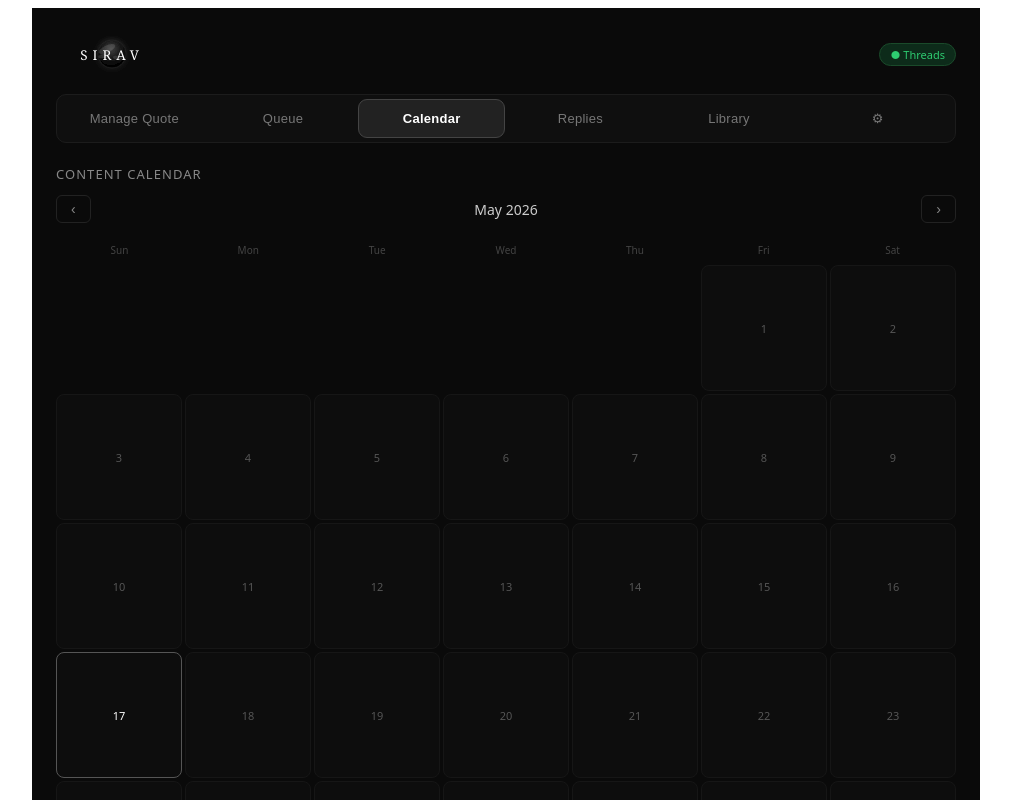
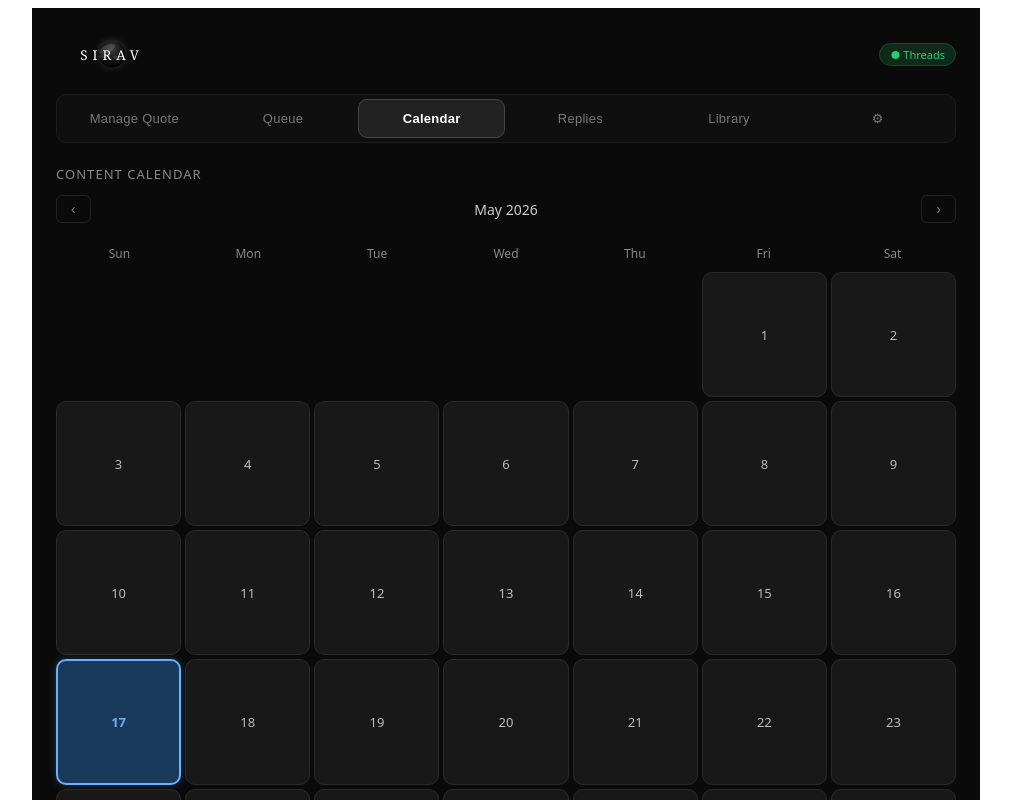
Before and after one commit to jsirav/sirav-app, a React (Vite) app: page / in a window 1280 px wide. Both pictures are taken after a click on the button "Calendar". Shown: the top 800 px of the page, without its empty margins (134-1145 px from the left). Built offline with nearby package versions, Linux system fonts and the light colour scheme.

Commit message:
Calendar: cleaner borders, brighter days, blue highlight for today

```diff
--- a/src/App.jsx
+++ b/src/App.jsx
@@ -201,9 +201,9 @@ const CalendarView = ({ scheduled }) => {
           style={{ background:"transparent", border:"0.5px solid #222", color:"#888", padding:"5px 14px", borderRadius:6, cursor:"pointer", fontSize:14 }}>›</button>
       </div>
       <div style={{ display:"grid", gridTemplateColumns:"repeat(7,1fr)", gap:2, marginBottom:4 }}>
-        {DAY_NAMES.map(d => <div key={d} style={{ textAlign:"center", fontSize:10, color:"#444", padding:"4px 0" }}>{d}</div>)}
+        {DAY_NAMES.map(d => <div key={d} style={{ textAlign:"center", fontSize:12, color:"#888", padding:"6px 0", fontWeight:500 }}>{d}</div>)}
       </div>
-      <div style={{ display:"grid", gridTemplateColumns:"repeat(7,1fr)", gap:3 }}>
+      <div style={{ display:"grid", gridTemplateColumns:"repeat(7,1fr)", gap:4 }}>
         {cells.map((d, i) => {
           if (!d) return <div key={`e${i}`}/>;
           const has = !!dayMap[d];
@@ -211,16 +211,22 @@ const CalendarView = ({ scheduled }) => {
           const isTd = isToday(d);
           return (
             <div key={d} onClick={() => setSelectedDay(isSel ? null : d)}
-              style={{ aspectRatio:"1", display:"flex", flexDirection:"column", alignItems:"center", justifyContent:"center", borderRadius:8, background:isSel?"#1a1a1a":has?"#0d2b1a":"#0d0d0d", border:isTd?"0.5px solid #555":isSel?"0.5px solid #333":has?"0.5px solid #1a4a2a":"0.5px solid #161616", cursor:"pointer" }}>
-              <span style={{ fontSize:11, color:has?"#2ecc71":isTd?"#fff":"#555" }}>{d}</span>
-              {has && <div style={{ width:3, height:3, borderRadius:"50%", background:"#2ecc71", marginTop:2 }}/>}
+              style={{
+                aspectRatio:"1", display:"flex", flexDirection:"column", alignItems:"center", justifyContent:"center", borderRadius:10, cursor:"pointer",
+                background: isTd ? "#1a3a5c" : isSel ? "#222" : has ? "#0d2b1a" : "#181818",
+                border: isTd ? "2px solid #6ab0ff" : isSel ? "1px solid #555" : has ? "1px solid #2a6a3a" : "1px solid #2a2a2a",
+                boxShadow: isTd ? "0 0 8px rgba(106,176,255,0.25)" : "none",
+              }}>
+              <span style={{ fontSize:13, fontWeight:isTd?700:400, color:isTd?"#6ab0ff":has?"#3ddc84":isSel?"#fff":"#bbb" }}>{d}</span>
+              {has && <div style={{ width:4, height:4, borderRadius:"50%", background:"#3ddc84", marginTop:3 }}/>}
             </div>
           );
         })}
       </div>
-      <div style={{ display:"flex", gap:16, marginTop:12, fontSize:11, color:"#444" }}>
-        <span><span style={{ color:"#2ecc71" }}>●</span> Scheduled</span>
-        <span><span style={{ color:"#333" }}>●</span> Open</span>
+      <div style={{ display:"flex", gap:16, marginTop:12, fontSize:12, color:"#777" }}>
+        <span><span style={{ color:"#3ddc84" }}>●</span> Scheduled</span>
+        <span><span style={{ color:"#6ab0ff" }}>●</span> Today</span>
+        <span><span style={{ color:"#555" }}>●</span> Open</span>
       </div>
       {selectedDay && (
         <div style={{ marginTop:16, background:"#0f0f0f", border:"0.5px solid #1e1e1e", borderRadius:12, padding:14 }}>
```
